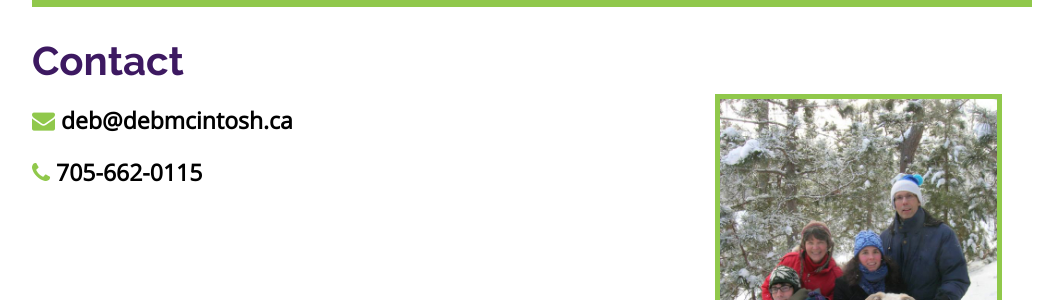
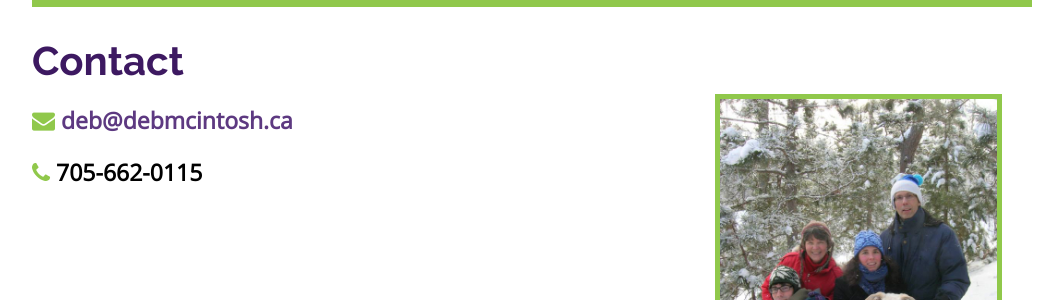
Before and after one commit to devonoel/debsite, a Jekyll site: the page built from index.html, in a window 1280 px wide. Shown: the part 3229-3529 px from the top of the page, without its empty margins (108-1171 px from the left). Built offline with Jekyll 4.4.1, drawn with Linux system fonts in a browser that asks for light colours; nearby versions of some CDN libraries; Markdown is read by kramdown in place of the engine named in the settings.

Commit message:
Email in Contact is now a link

```diff
--- a/fr.html
+++ b/fr.html
@@ -216,7 +216,7 @@ title: Deb McIntosh
     <div class="page-content">
       <h1>Contacter</h1>
       <div class="page-links">
-        <p><i class="fa fa-envelope"></i> deb@debmcintosh.ca</p>
+        <p><a style="text-decoration:none;" href="mailto:deb@debmcintosh.ca"><i class="fa fa-envelope"></i> deb@debmcintosh.ca</a></p>
         <p><i class="fa fa-phone"></i> 705-662-0115</p>
       </div>
 
--- a/index.html
+++ b/index.html
@@ -204,7 +204,7 @@ title: Deb McIntosh
     <div class="page-content">
       <h1>Contact</h1>
       <div class="page-links">
-        <p><i class="fa fa-envelope"></i> deb@debmcintosh.ca</p>
+        <p><a style="text-decoration:none;" href="mailto:deb@debmcintosh.ca"><i class="fa fa-envelope"></i> deb@debmcintosh.ca</a></p>
         <p><i class="fa fa-phone"></i> 705-662-0115</p>
       </div>
 
```
Also changed, not shown: 2 other files.
